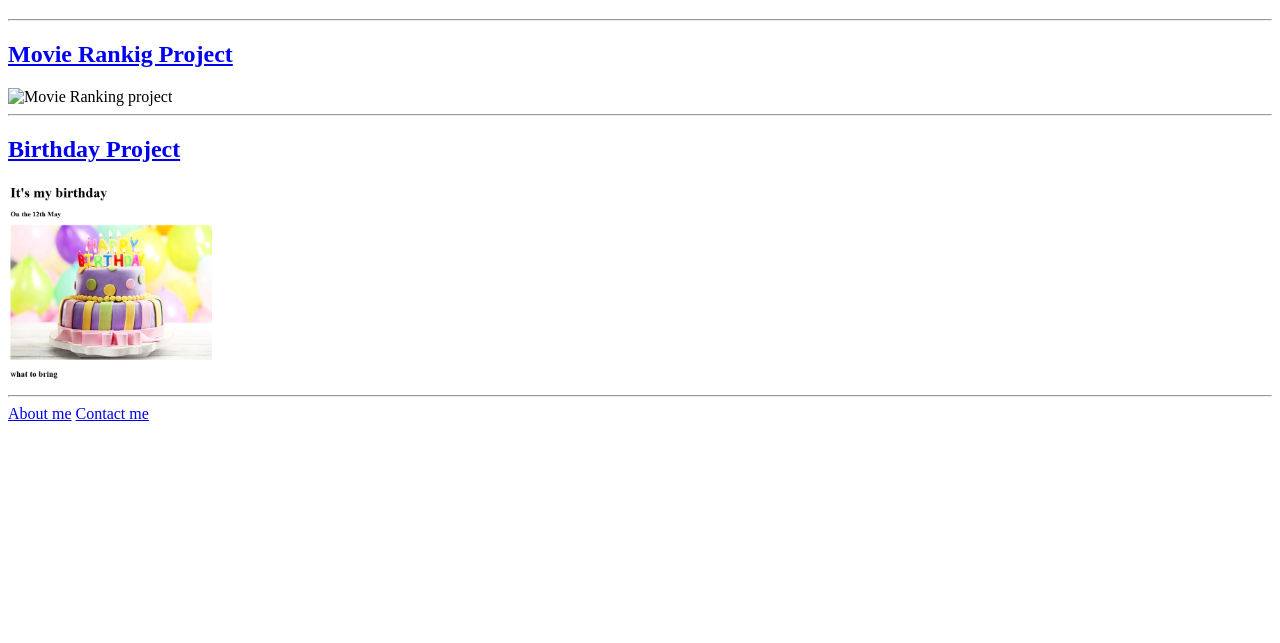
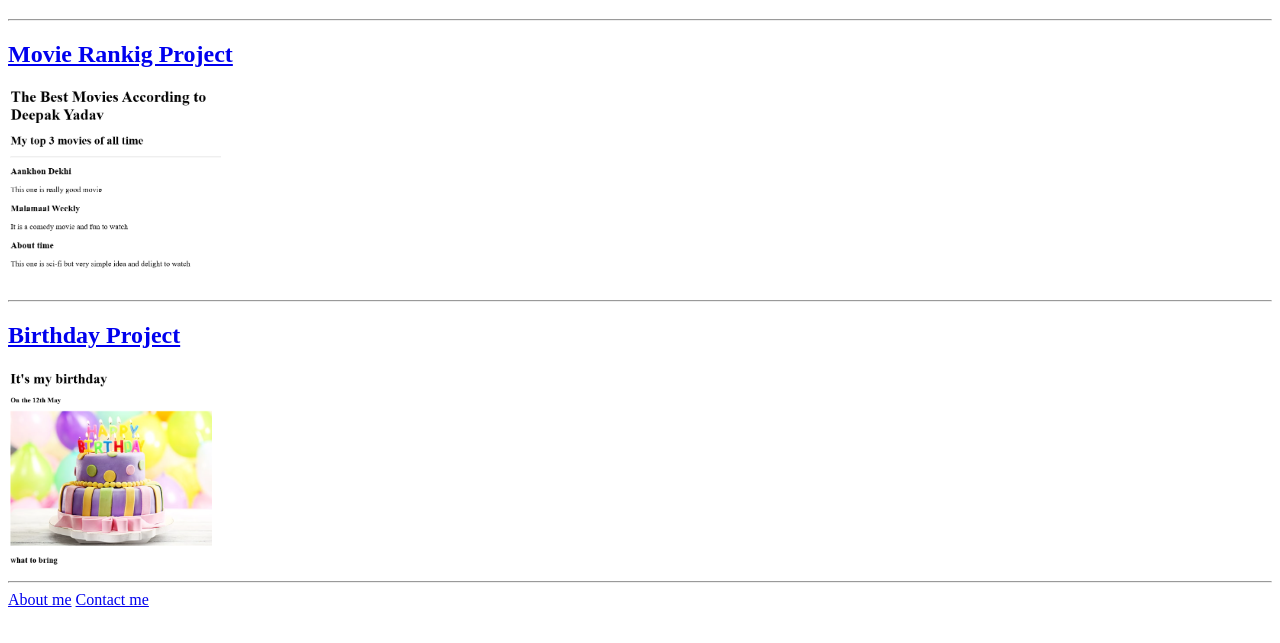
Before and after one commit to itshalchal/html-portfolio, a plain HTML site: page index.html in a window 1280 px wide. Shown: the part 61-704 px from the top of the page. Drawn offline with Linux system fonts and the light colour scheme; files whose address does not match are found by name.

Commit message:
Update index.html

```diff
--- a/index.html
+++ b/index.html
@@ -10,7 +10,7 @@
     <hr />
     <h2> <a href="/2.4 Movie Ranking Project/index.html"> Movie Rankig Project</a></h2>
     <img
-      src="/4.3 HTML Porfolio Project/assets/images/Capture 2.PNG" height="200"
+      src="/./assets/images/Capture 2.PNG" height="200"
       alt="Movie Ranking project"
     />
 
```
